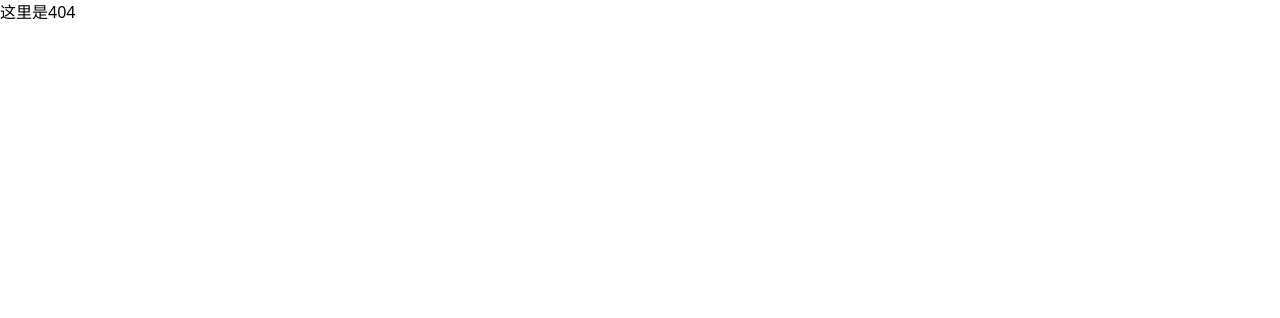
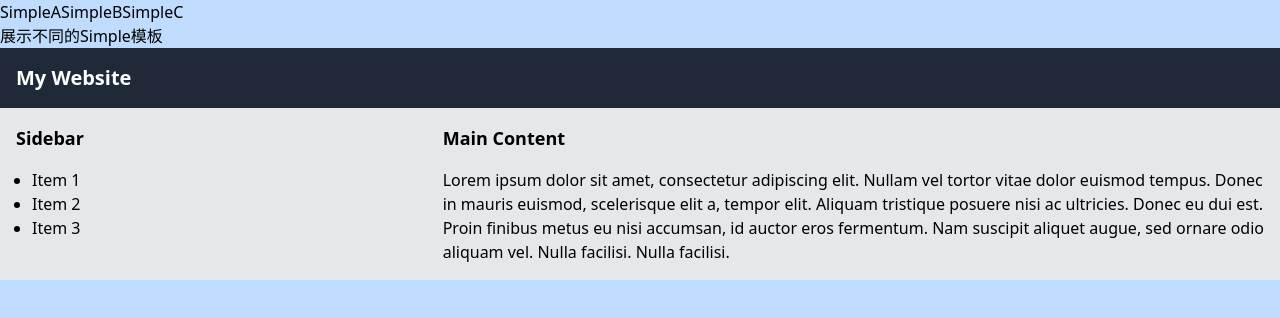
Before and after one commit to yctjb1/acg_station, a React (Vite) app: page /modules/SimpleB in a window 1280 px wide. Before the commit this address led to /error/404. Shown: the top 318 px of the page. Built offline with nearby package versions, Linux system fonts and the light colour scheme.

Commit message:
[misc] 制定首页目标与开发方向

```diff
--- a/package.json
+++ b/package.json
@@ -1,7 +1,7 @@
 {
   "name": "acg_station",
   "private": true,
-  "version": "0.0.0",
+  "version": "1.0.0",
   "type": "module",
   "scripts": {
     "dev": "vite",
--- /dev/null
+++ b/src/modules/SimpleA/index.tsx
@@ -0,0 +1,19 @@
+import React from "react";
+
+const SimpleA = () => {
+    return (
+        <div className="bg-gray-200">
+            <header className="bg-gray-800 text-white p-4">
+                <h1 className="text-xl font-bold">My Website</h1>
+            </header>
+            <div className="container mx-auto p-4">
+                <h2 className="text-lg font-bold mb-4">
+                    Welcome to My Website
+                </h2>
+                <p>Here is some content for my website...</p>
+            </div>
+        </div>
+    );
+};
+
+export default SimpleA;
--- /dev/null
+++ b/src/modules/SimpleB/index.tsx
@@ -0,0 +1,35 @@
+import React from "react";
+
+const SimpleB = () => {
+    return (
+        <div className="bg-gray-200">
+            <header className="bg-gray-800 text-white p-4">
+                <h1 className="text-xl font-bold">My Website</h1>
+            </header>
+            <div className="container mx-auto p-4 md:flex">
+                <div className="md:w-1/3 md:mr-4">
+                    <h2 className="text-lg font-bold mb-4">Sidebar</h2>
+                    <ul className="list-disc ml-4">
+                        <li>Item 1</li>
+                        <li>Item 2</li>
+                        <li>Item 3</li>
+                    </ul>
+                </div>
+                <div className="md:w-2/3">
+                    <h2 className="text-lg font-bold mb-4">Main Content</h2>
+                    <p>
+                        Lorem ipsum dolor sit amet, consectetur adipiscing elit.
+                        Nullam vel tortor vitae dolor euismod tempus. Donec in
+                        mauris euismod, scelerisque elit a, tempor elit. Aliquam
+                        tristique posuere nisi ac ultricies. Donec eu dui est.
+                        Proin finibus metus eu nisi accumsan, id auctor eros
+                        fermentum. Nam suscipit aliquet augue, sed ornare odio
+                        aliquam vel. Nulla facilisi. Nulla facilisi.
+                    </p>
+                </div>
+            </div>
+        </div>
+    );
+};
+
+export default SimpleB;
--- /dev/null
+++ b/src/modules/SimpleC/index.tsx
@@ -0,0 +1,45 @@
+import React from "react";
+
+const SimpleC = () => {
+    const Card = ({ children }: any) => (
+        <div className="bg-white rounded-lg shadow-md p-4">{children}</div>
+    );
+
+    const CardTitle = ({ children }: any) => (
+        <h2 className="text-lg font-bold mb-2">{children}</h2>
+    );
+
+    const CardBody = ({ children }: any) => <div className="mb-2">{children}</div>;
+
+    const CardFooter = ({ children }: any) => (
+        <div className="flex justify-end">{children}</div>
+    );
+
+    const Button = ({ children }: any) => (
+        <button className="bg-blue-500 text-white py-1 px-2 rounded hover:bg-blue-700">
+            {children}
+        </button>
+    );
+    return (
+        <div className="flex justify-center">
+            <div className="w-1/3">
+                <Card>
+                    <CardTitle>Card Title</CardTitle>
+                    <CardBody>
+                        <p>
+                            Lorem ipsum dolor sit amet, consectetur adipiscing
+                            elit. Sed imperdiet, diam id blandit placerat,
+                            sapien sapien rutrum tellus, sed commodo ipsum
+                            mauris at tellus.
+                        </p>
+                    </CardBody>
+                    <CardFooter>
+                        <Button>Read More</Button>
+                    </CardFooter>
+                </Card>
+            </div>
+        </div>
+    );
+};
+
+export default SimpleC;
--- /dev/null
+++ b/src/modules/index.tsx
@@ -0,0 +1,15 @@
+import React from "react";
+import { Outlet, useNavigate, Link } from "react-router-dom";
+const SimpleList = () => {
+    return (
+        <div className="bg-blue-200 h-screen">
+            <Link to="SimpleA">SimpleA</Link>
+            <Link to="SimpleB">SimpleB</Link>
+            <Link to="SimpleC">SimpleC</Link>
+            <h3>展示不同的Simple模板</h3>
+            <Outlet />
+        </div>
+    );
+};
+
+export default SimpleList;
--- a/src/pages/Home/index.tsx
+++ b/src/pages/Home/index.tsx
@@ -1,11 +1,13 @@
 import React from "react";
-import Button from '@mui/material/Button';
+import Button from "@mui/material/Button";
+import { useNavigate } from "react-router-dom";
 const Home = () => {
-    return <div className="bg-blue-200 h-screen">
-        这里是首页
-        <br />
-        <Button variant="contained">Hello World</Button>
-    </div>
-}
+    const navigate = useNavigate();
+    return (
+        <div className="bg-blue-200 h-screen">
+            <Button variant="contained" onClick={() =>navigate("/modules")}>跳转SimpleList</Button>
+        </div>
+    );
+};
 
 export default Home;
--- a/src/routes/index.tsx
+++ b/src/routes/index.tsx
@@ -11,6 +11,10 @@ import UIHome from "pages/DevHome/UIHome";
 import TestSkill from "pages/DevHome/TestSkill";
 import ErrorPage from "pages/ErrorPage";
 import NotFoundPage from "pages/ErrorPage/NotFoundPage";
+import SimpleList from "modules/index";
+import SimpleA from "modules/SimpleA";
+import SimpleB from "modules/SimpleB";
+import SimpleC from "modules/SimpleC";
 const TopRouter = () => {
     return (
         <Router>
@@ -20,6 +24,11 @@ const TopRouter = () => {
                 <Route path="/dev" element={<DevHome />}>
                     <Route path="ui" element={<UIHome />} />
                     <Route path="test_skill" element={<TestSkill />} />
+                </Route>
+                <Route path="/modules" element={<SimpleList />}>
+                    <Route path="SimpleA" element={<SimpleA />} />
+                    <Route path="SimpleB" element={<SimpleB />} />
+                    <Route path="SimpleC" element={<SimpleC />} />
                 </Route>
                 <Route path="*" element={<Navigate to="/error?code=404" />} />
                 <Route path="/error" element={<ErrorPage />}>
```
Also changed, not shown: 1 other file (tests, documents, lock files or other folders).
